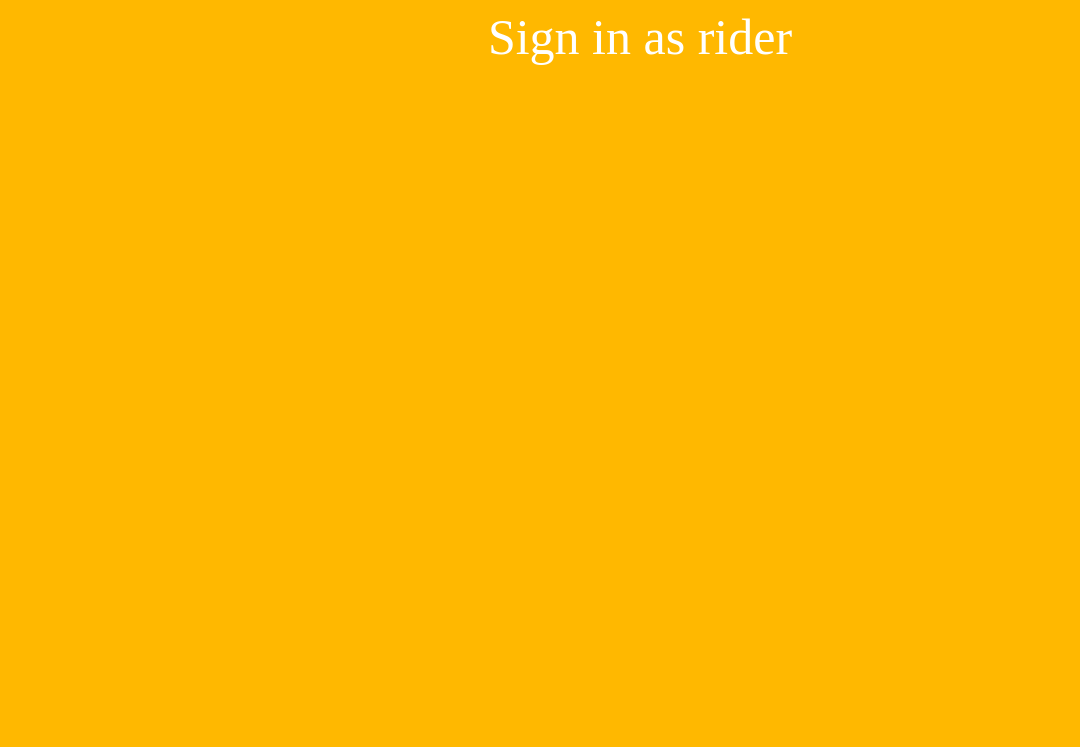
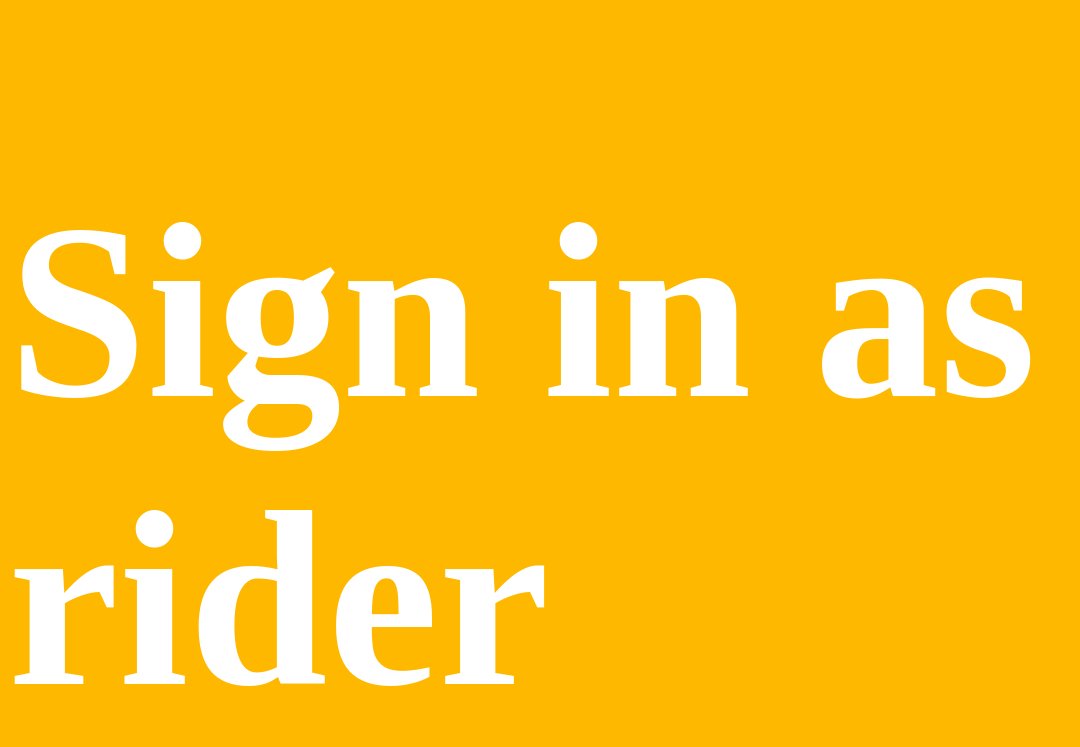
Before and after one commit to AZAI1007/codeLah, a website: page login_page.html in a window 1280 px wide. Shown: the whole page, without its empty margins (0-1080 px from the left). Drawn offline with Linux system fonts and the light colour scheme.

Commit message:
added login page - keni

```diff
--- a/login_page.html
+++ b/login_page.html
@@ -9,17 +9,17 @@
             display: flex;
             justify-content: center;
             color: white;
+            font-size:250px;
         }
 
         body {
           background-color: #FFB800;
-          font-size: 50px;
         }
     </style>
 </head>
 <body>
 
-<div class="center">Sign in as rider</div>
+<h1 class="center">Sign in as rider</h1>
 
 </body>
 </html>
```
